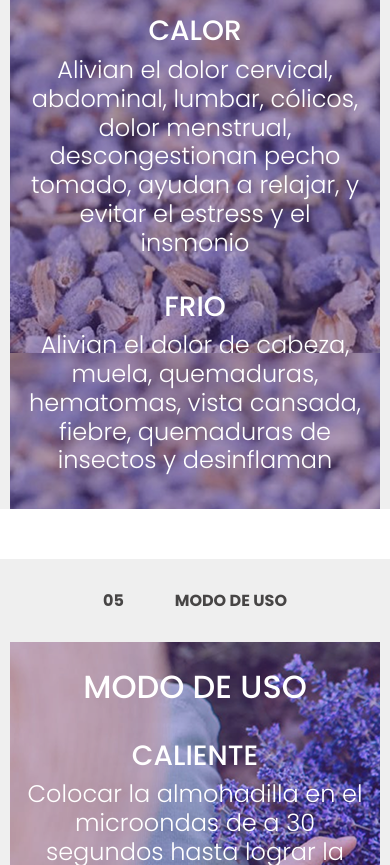
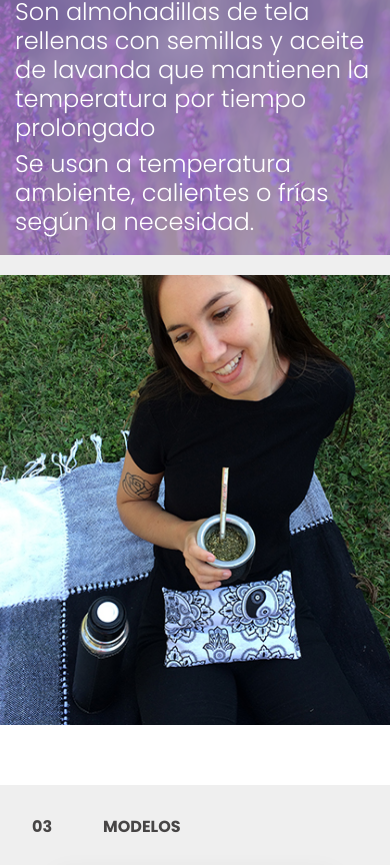
Before and after one commit to AgustinTafura/cherry-coder, a React (Create React App) app: page / in a window 390 px wide. Shown: the part 1419-2284 px from the top of the page. Built offline with nearby package versions, Linux system fonts and the light colour scheme.

Commit message:
correccion responsive CherryCarousel

```diff
--- a/src/App.js
+++ b/src/App.js
@@ -21,8 +21,8 @@ function App() {
       <main>
         <CherryCarousel />
         <ShippingInfo />
-        {/* <ContentBody /> */}
-        {/* <CardsProducts /> */}
+        <ContentBody />
+        <CardsProducts />
         <SectionContainer />
         <SuscriptionEmail />
         <InstagramCarousel />
```
